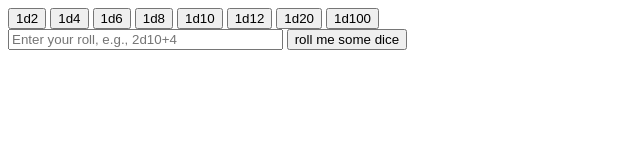
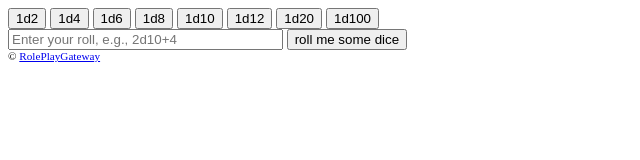
Before and after one commit to RolePlayGateway/rpg-table, a website: page index.html in a window 1280 px wide. Shown: the full height of the page, 0-640 px from the left. Drawn offline with nearby package versions, Linux system fonts and the light colour scheme.

Commit message:
Branding.

```diff
--- a/index.html
+++ b/index.html
@@ -24,7 +24,11 @@
     var myTable = new Table('asdf');
 
   </script>
-
+  <style type="text/css">
+    footer {
+      font-size: 0.7em;
+    }
+  </style>
 </head>
 <body>
 
@@ -48,7 +52,7 @@
   </div>
 
   <div id="log"></div>
-
+  <footer>&copy; <a href="http://www.roleplaygateway.com/">RolePlayGateway</a></footer>
 </div>
 </body>
 </html>
```
